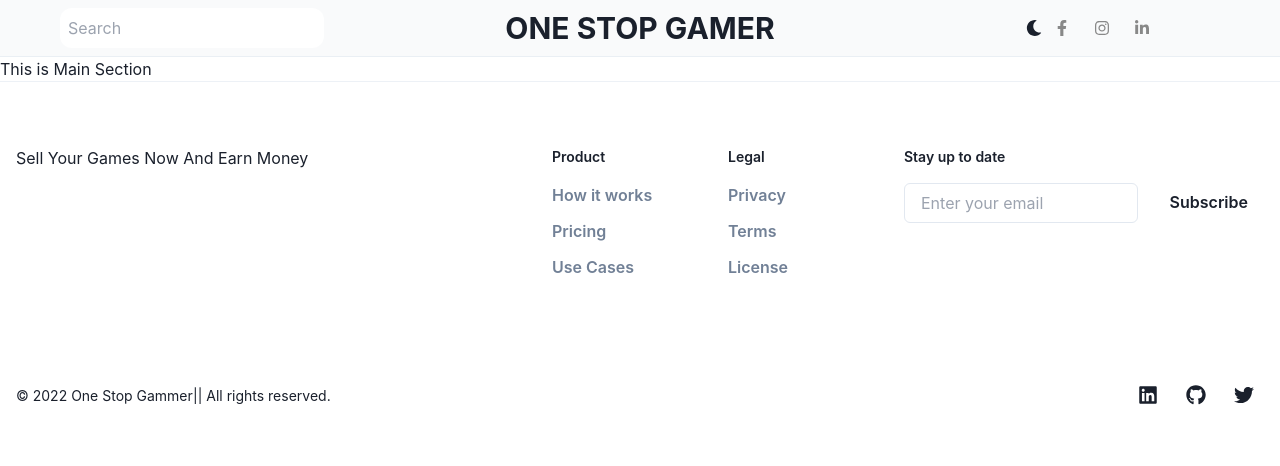
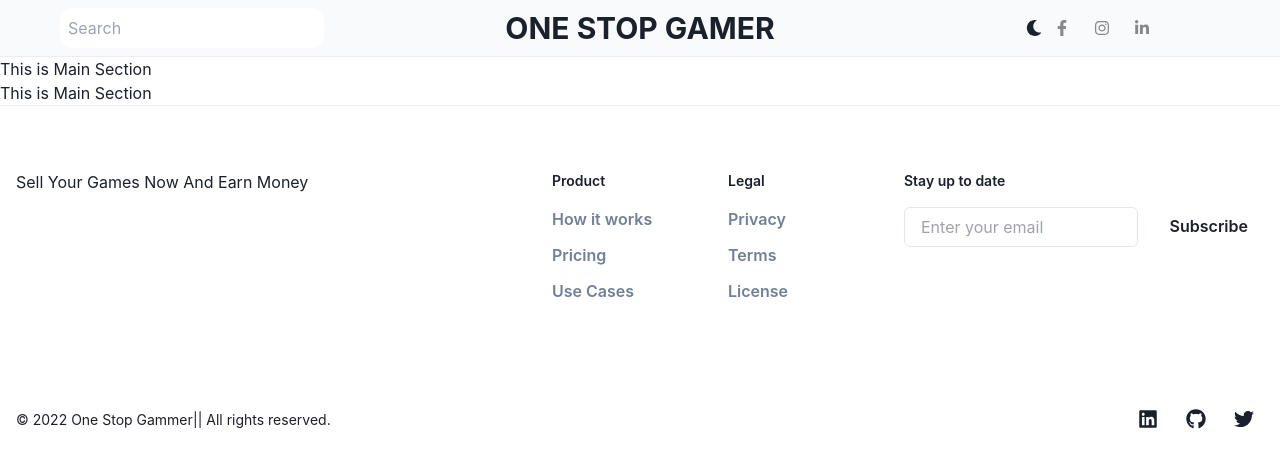
Before and after one commit to arfin-arif/One-Stop-Gammers, a Next.js app: page / in a window 1280 px wide. Shown: the top 466 px of the page. Built offline with nearby package versions, Linux system fonts and the light colour scheme.

Commit message:
New chenges

```diff
--- a/components/main.tsx
+++ b/components/main.tsx
@@ -1,11 +1,10 @@
-import React from 'react';
-
 const MainSection = () => {
-    return (
-        <div>
-            <h2> This is Main Section</h2>
-        </div>
-    );
+  return (
+    <div>
+      <h2> This is Main Section</h2>
+      <h2> This is Main Section</h2>
+    </div>
+  );
 };
 
 export default MainSection;
```
